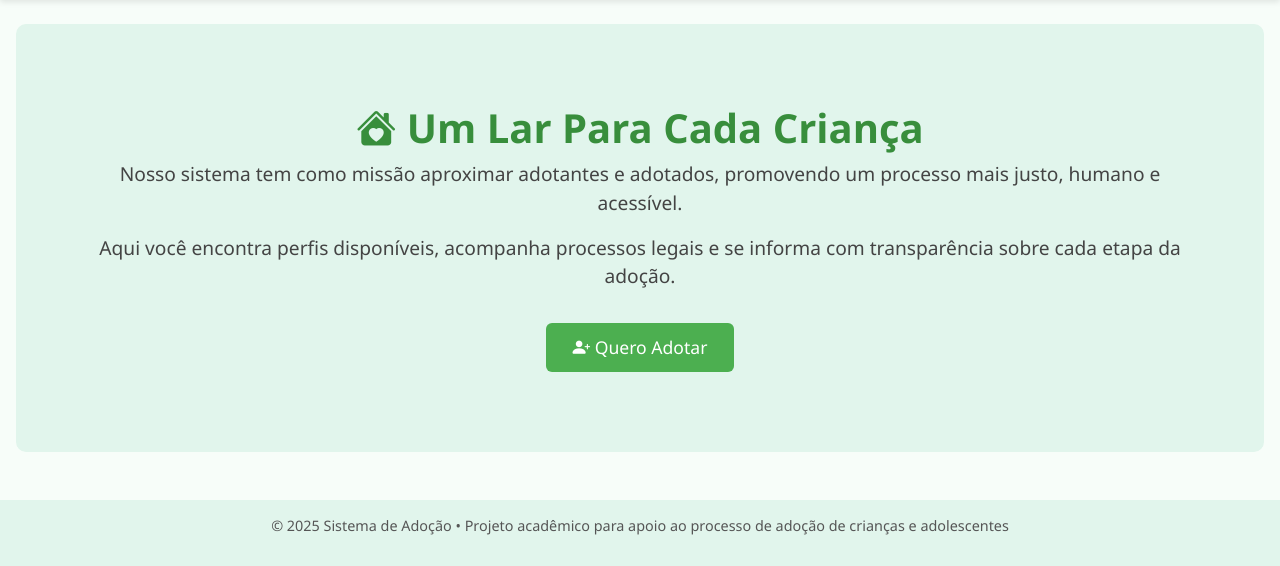
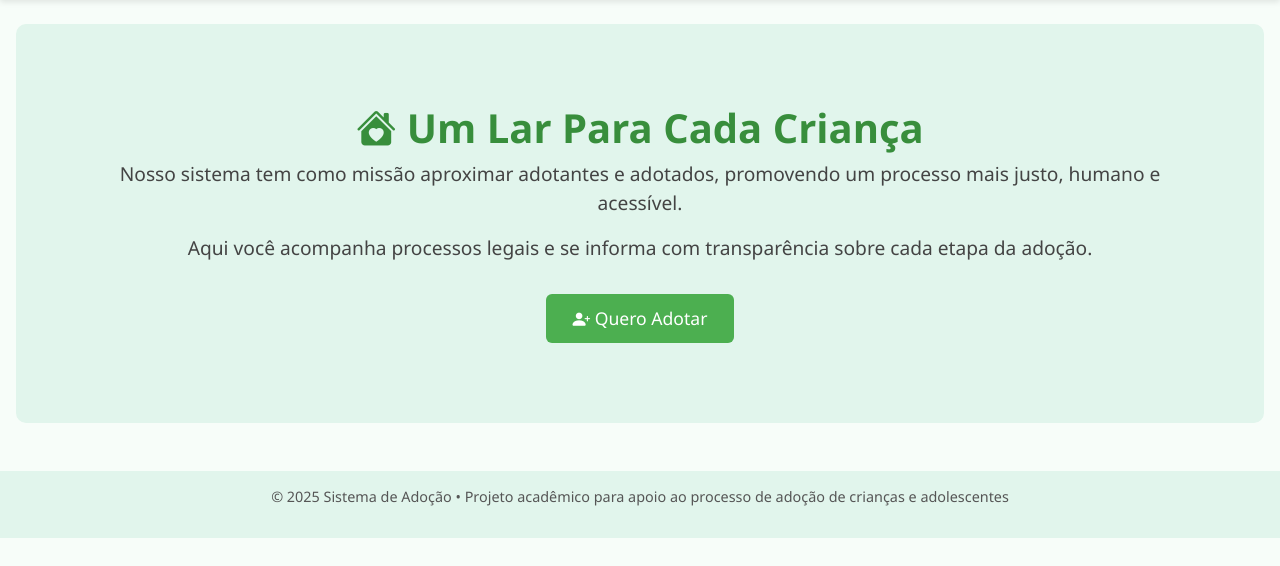
Before and after one commit to dessa112/adocao, a Django app: page / in a window 1280 px wide. Shown: the part 56-622 px from the top of the page. Run offline with Django 5.2, Linux system fonts and the light colour scheme.

Commit message:
Add files via upload

```diff
--- a/app/templates/index.html
+++ b/app/templates/index.html
@@ -79,7 +79,7 @@
   <div class="container">
     <h1><i class="bi bi-house-heart-fill"></i> Um Lar Para Cada Criança</h1>
     <p>Nosso sistema tem como missão aproximar adotantes e adotados, promovendo um processo mais justo, humano e acessível.</p>
-    <p>Aqui você encontra perfis disponíveis, acompanha processos legais e se informa com transparência sobre cada etapa da adoção.</p>
+    <p>Aqui você acompanha processos legais e se informa com transparência sobre cada etapa da adoção.</p>
     <a href="/adotantes/" class="btn btn-cta mt-3"><i class="bi bi-person-plus-fill"></i> Quero Adotar</a>
   </div>
 </section>
```
